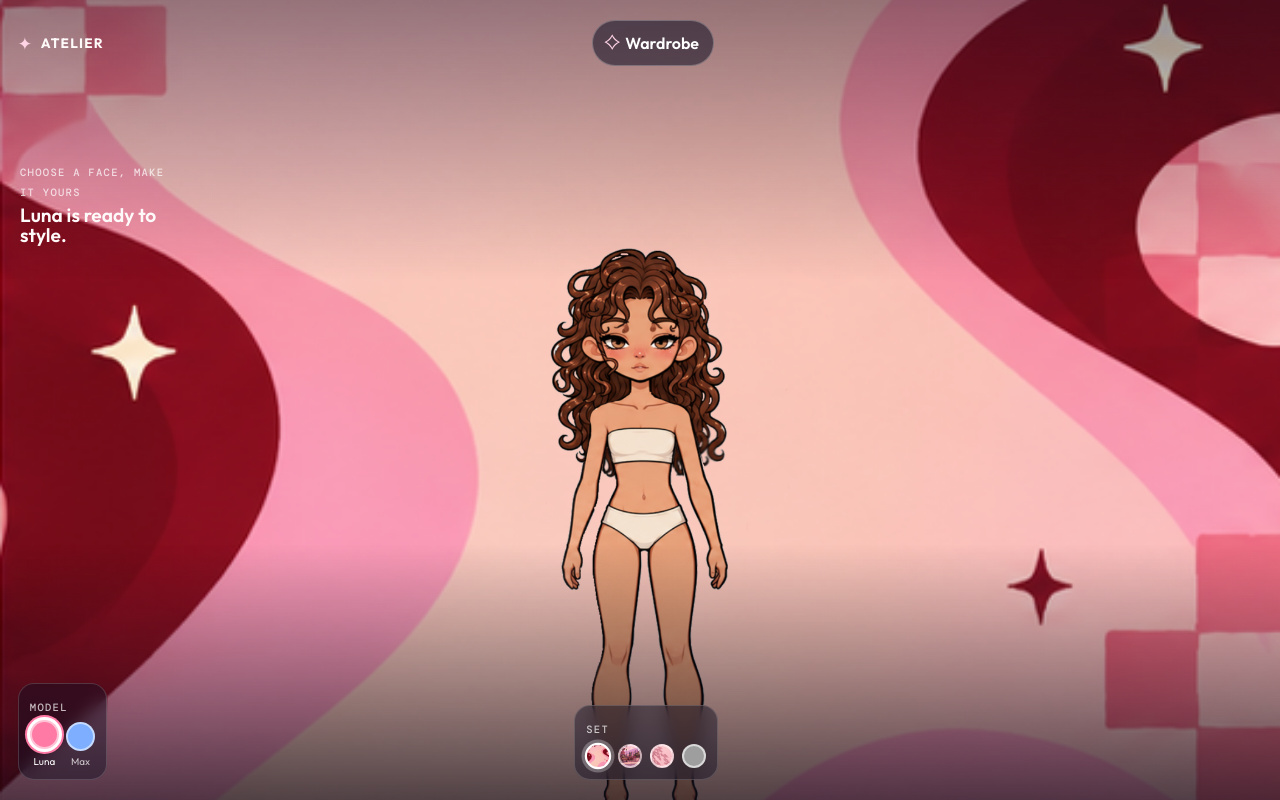
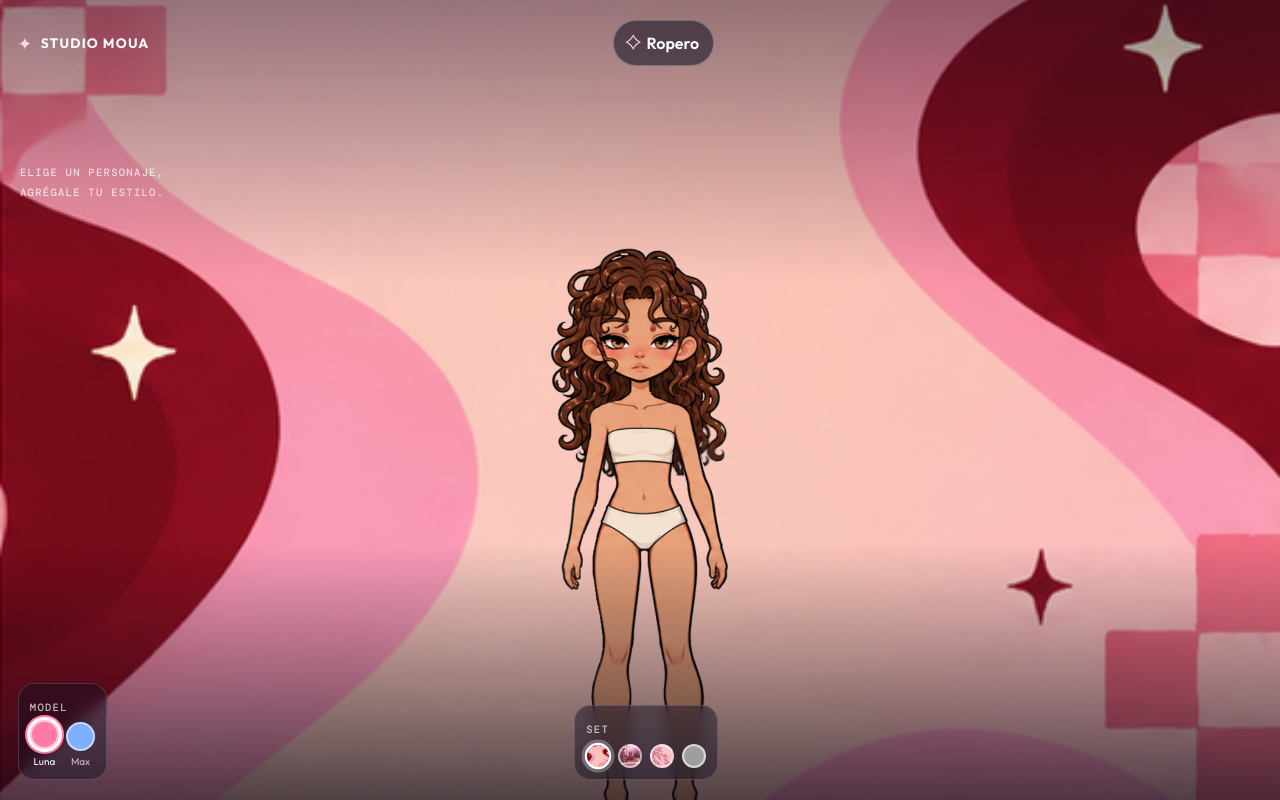
Before and after one commit to sancg/drope-game, a React (Vite) app: page / in a window 1280 px wide. Built offline with nearby package versions, Linux system fonts and the light colour scheme; grey boxes are pictures that could not be loaded.

Commit message:
ADD: translation

```diff
--- a/src/app/App.tsx
+++ b/src/app/App.tsx
@@ -1,19 +1,20 @@
-import { useMemo } from 'react'
-import { getCharacter, getItem, getRunway } from '../features/dressing/catalog'
-import { CharacterPicker } from '../features/dressing/components/CharacterPicker'
-import { RunwayPicker } from '../features/dressing/components/RunwayPicker'
-import { Wardrobe } from '../features/dressing/components/Wardrobe'
-import { useDressingStore } from '../features/dressing/store'
-import { CharacterStage } from '../features/game/CharacterStage'
+import { useMemo } from 'react';
+import { getCharacter, getItem, getRunway } from '../features/dressing/catalog';
+import { CharacterPicker } from '../features/dressing/components/CharacterPicker';
+import { RunwayPicker } from '../features/dressing/components/RunwayPicker';
+import { Wardrobe } from '../features/dressing/components/Wardrobe';
+import { useDressingStore } from '../features/dressing/store';
+import { CharacterStage } from '../features/game/CharacterStage';
 
 export function App() {
-  const activeCharacterId = useDressingStore((state) => state.activeCharacterId)
-  const activeRunwayId = useDressingStore((state) => state.activeRunwayId)
-  const outfit = useDressingStore((state) => state.outfit)
-  const effectNonce = useDressingStore((state) => state.effectNonce)
-  const wardrobeOpen = useDressingStore((state) => state.wardrobeOpen)
-  const toggleWardrobe = useDressingStore((state) => state.toggleWardrobe)
-  const sceneModel = useMemo(() => ({
+  const activeCharacterId = useDressingStore((state) => state.activeCharacterId);
+  const activeRunwayId = useDressingStore((state) => state.activeRunwayId);
+  const outfit = useDressingStore((state) => state.outfit);
+  const effectNonce = useDressingStore((state) => state.effectNonce);
+  const wardrobeOpen = useDressingStore((state) => state.wardrobeOpen);
+  const toggleWardrobe = useDressingStore((state) => state.toggleWardrobe);
+  const sceneModel = useMemo(
+    () => ({
       character: getCharacter(activeCharacterId),
       runway: getRunway(activeRunwayId),
       outfit: {
@@ -24,38 +25,46 @@ export function App() {
         accessory: getItem(outfit.accessory),
       },
       effectNonce,
-  }), [activeCharacterId, activeRunwayId, effectNonce, outfit])
+    }),
+    [activeCharacterId, activeRunwayId, effectNonce, outfit],
+  );
 
   return (
     <main className={`app-shell ${wardrobeOpen ? 'wardrobe-is-open' : ''}`}>
-      <section className="game-screen" aria-label="Runway dressing room">
+      <section className='game-screen' aria-label='Runway dressing room'>
         <CharacterStage scene={sceneModel} />
-        <div className="screen-shade" />
-        <header className="game-header">
-          <div className="brand-lockup">
-            <span className="brand-mark">✦</span>
-            <span>atelier</span>
+        <div className='screen-shade' />
+        <header className='game-header'>
+          <div className='brand-lockup'>
+            <span className='brand-mark'>✦</span>
+            <span>Studio Moua</span>
           </div>
-          <button className="wardrobe-button" onClick={toggleWardrobe} aria-expanded={wardrobeOpen} aria-controls="wardrobe-panel">
-            <span className="wardrobe-icon" aria-hidden="true">⌑</span>
-            <span>Wardrobe</span>
+          <button
+            className='wardrobe-button'
+            onClick={toggleWardrobe}
+            aria-expanded={wardrobeOpen}
+            aria-controls='wardrobe-panel'
+          >
+            <span className='wardrobe-icon' aria-hidden='true'>
+              ⌑
+            </span>
+            <span>Ropero</span>
           </button>
         </header>
 
-        <div className="scene-title" aria-live="polite">
-          <span className="eyebrow">Choose a face, make it yours</span>
-          <p>{sceneModel.character.name} is ready to style.</p>
+        <div className='scene-title' aria-live='polite'>
+          <span className='eyebrow'>Elige un personaje, agrégale tu estilo.</span>
         </div>
 
-        <footer className="game-controls">
+        <footer className='game-controls'>
           <CharacterPicker />
-          <div className="runway-control">
-            <span className="eyebrow">Set</span>
+          <div className='runway-control'>
+            <span className='eyebrow'>Set</span>
             <RunwayPicker />
           </div>
         </footer>
       </section>
       <Wardrobe />
     </main>
-  )
+  );
 }
--- a/src/features/dressing/catalog.ts
+++ b/src/features/dressing/catalog.ts
@@ -240,11 +240,11 @@ export const wardrobeItems: ClothingItem[] = [
 ];
 
 export const slotLabels: Record<ClothingSlot, string> = {
-  face: 'Faces',
-  top: 'Tops',
-  bottom: 'Bottoms',
-  shoes: 'Shoes',
-  accessory: 'Accessories',
+  face: 'Rostros',
+  top: 'Superior',
+  bottom: 'Inferior',
+  shoes: 'Zapatos',
+  accessory: 'Accesorios',
 };
 
 export function getCharacter(id: CharacterDefinition['id']) {
--- a/src/features/dressing/components/Wardrobe.tsx
+++ b/src/features/dressing/components/Wardrobe.tsx
@@ -1,43 +1,47 @@
-import { getWardrobeItems, slotLabels } from '../catalog'
-import type { ClothingSlot } from '../model'
-import { useDressingStore } from '../store'
+import { getWardrobeItems, slotLabels } from '../catalog';
+import type { ClothingSlot } from '../model';
+import { useDressingStore } from '../store';
 
-const slots: ClothingSlot[] = ['face', 'top', 'bottom', 'shoes', 'accessory']
+const slots: ClothingSlot[] = ['face', 'top', 'bottom', 'shoes', 'accessory'];
 
 export function Wardrobe() {
-  const wardrobeOpen = useDressingStore((state) => state.wardrobeOpen)
-  const activeCharacterId = useDressingStore((state) => state.activeCharacterId)
-  const outfit = useDressingStore((state) => state.outfit)
-  const equip = useDressingStore((state) => state.equip)
-  const toggleWardrobe = useDressingStore((state) => state.toggleWardrobe)
-  const clearOutfit = useDressingStore((state) => state.clearOutfit)
+  const wardrobeOpen = useDressingStore((state) => state.wardrobeOpen);
+  const activeCharacterId = useDressingStore((state) => state.activeCharacterId);
+  const outfit = useDressingStore((state) => state.outfit);
+  const equip = useDressingStore((state) => state.equip);
+  const toggleWardrobe = useDressingStore((state) => state.toggleWardrobe);
+  const clearOutfit = useDressingStore((state) => state.clearOutfit);
 
-  if (!wardrobeOpen) return null
+  if (!wardrobeOpen) return null;
 
   return (
-    <aside className="wardrobe-panel" id="wardrobe-panel" aria-label="Wardrobe">
-      <header className="wardrobe-header">
+    <aside className='wardrobe-panel' id='wardrobe-panel' aria-label='Wardrobe'>
+      <header className='wardrobe-header'>
         <div>
-          <span className="eyebrow">Your collection</span>
-          <h1>Wardrobe</h1>
+          <span className='eyebrow'>Nuestros diseños</span>
+          <h1>Ropero Moua</h1>
         </div>
-        <button className="icon-button" onClick={toggleWardrobe} aria-label="Close wardrobe">
-          <span aria-hidden="true">×</span>
+        <button className='icon-button' onClick={toggleWardrobe} aria-label='Close wardrobe'>
+          <span aria-hidden='true'>×</span>
         </button>
       </header>
 
-      <div className="wardrobe-scroll">
+      <div className='wardrobe-scroll'>
         {slots.map((slot) => {
-          const items = getWardrobeItems(slot, activeCharacterId === 'luna' ? 'woman' : 'man')
+          const items = getWardrobeItems(slot, activeCharacterId === 'luna' ? 'woman' : 'man');
           return (
-          <section className="clothing-section" key={slot} aria-labelledby={`${slot}-heading`}>
-            <div className="section-heading">
+            <section
+              className='clothing-section'
+              key={slot}
+              aria-labelledby={`${slot}-heading`}
+            >
+              <div className='section-heading'>
                 <h2 id={`${slot}-heading`}>{slotLabels[slot]}</h2>
                 <span>{items.length} looks</span>
               </div>
-            <div className="item-carousel">
+              <div className='item-carousel'>
                 {items.map((item) => {
-                const selected = outfit[slot] === item.id
+                  const selected = outfit[slot] === item.id;
                   return (
                     <button
                       className={`clothing-card ${selected ? 'is-selected' : ''}`}
@@ -46,20 +50,22 @@ export function Wardrobe() {
                       aria-pressed={selected}
                     >
                       <span className={`garment-preview ${item.slot}`}>
-                      <img src={item.imageSrc} alt="" />
+                        <img src={item.imageSrc} alt='' />
                       </span>
                       <strong>{item.name}</strong>
                       <small>{item.description}</small>
                     </button>
-                )
+                  );
                 })}
               </div>
             </section>
-          )
+          );
         })}
       </div>
 
-      <button className="clear-button" onClick={clearOutfit}>Clear outfit</button>
+      <button className='clear-button' onClick={clearOutfit}>
+        Clear outfit
+      </button>
     </aside>
-  )
+  );
 }
```
Also changed, not shown: src/features/game/CharacterStage.tsx (+69 -20 lines). Lines whose indentation alone changed are shown as unchanged.
